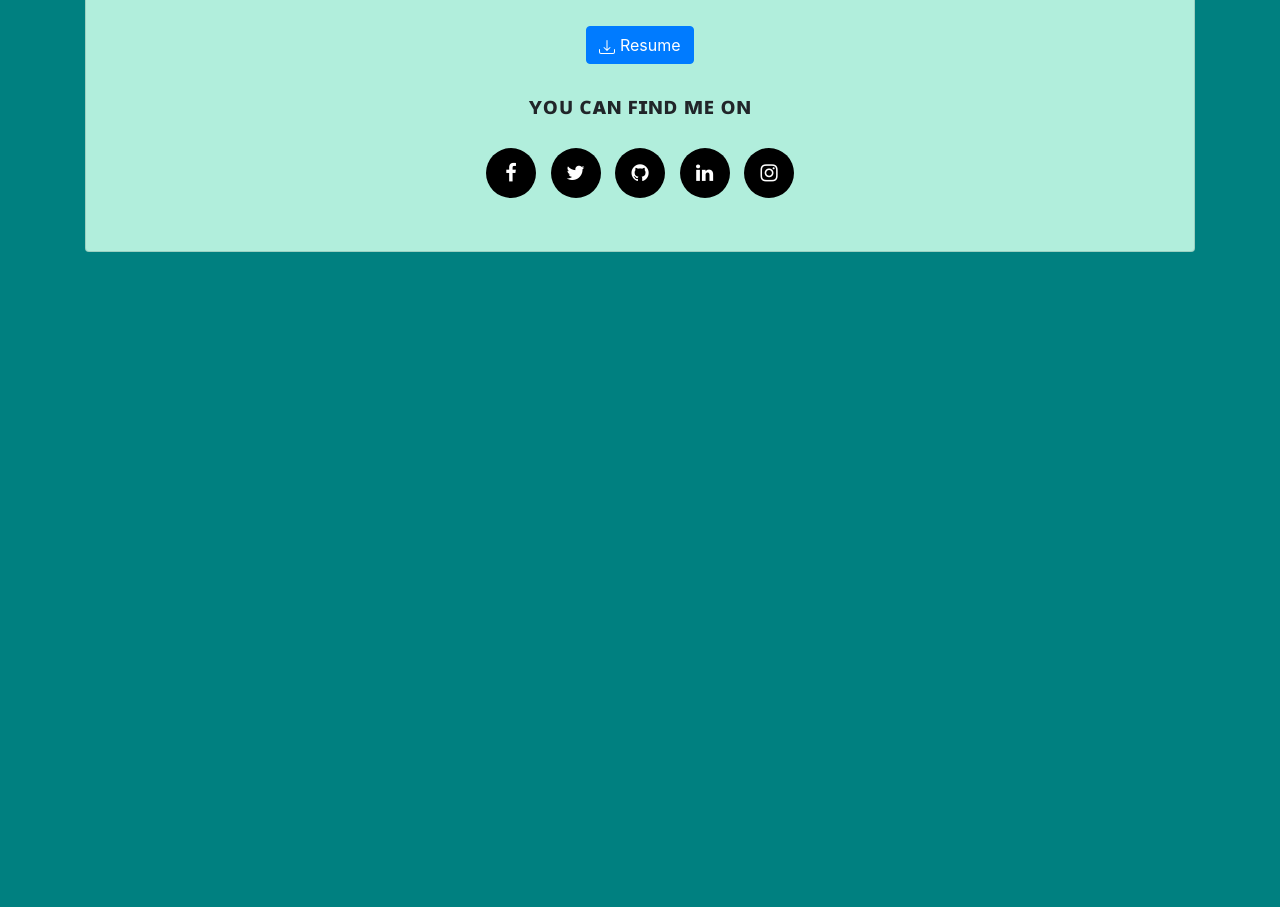
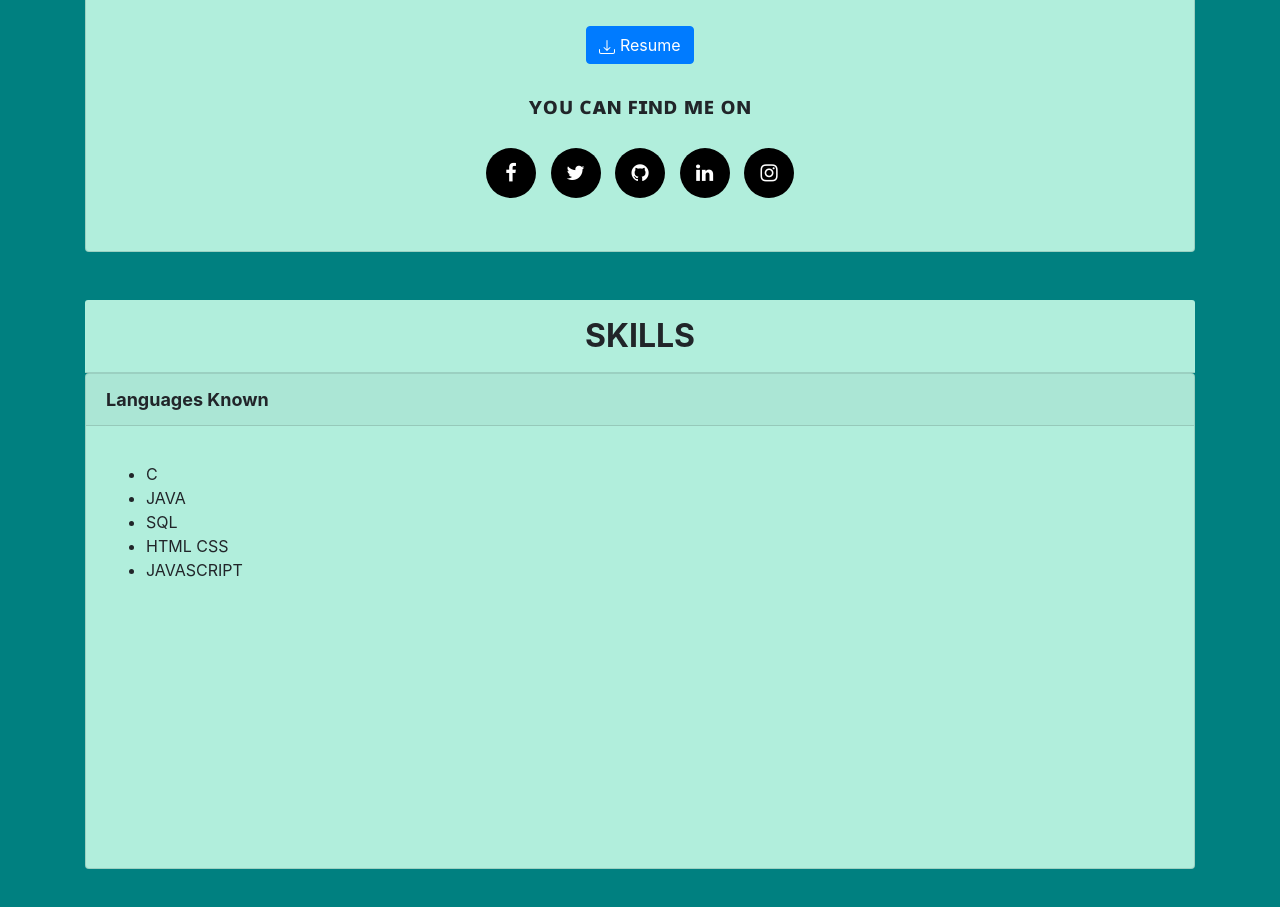
Before and after one commit to nehadubey20/nehadubey_website, a plain HTML site: page index.html in a window 1280 px wide. Shown: the part 899-1806 px from the top of the page. Before the commit the page ends 1199 px from the top, so only its background shows below. Drawn offline with nearby package versions, Linux system fonts and the light colour scheme; files that its build step writes are made by us from their sources.

Commit message:
adding skills section

```diff
--- a/index.html
+++ b/index.html
@@ -23,7 +23,7 @@
 
 <body>
   <div class="container headerNav">
-    <nav class="navbar navbar-expand-lg navbar-light bg-light ">
+    <nav class="navbar navbar-expand-lg navbar-light" style="background-color: rgb(177, 238, 220);">
 
       <b><a href="#" class="navbar-brand">ND</a></b>
       <button class="navbar-toggler" type="button" data-toggle="collapse" data-target="#navbarNavAltMarkup"
@@ -84,7 +84,7 @@
   <div class="container">
     <div class="card text-center">
       <div class="card-header">
-        <B style="font-size: xx-large;"> ABOUT ME!!</B>
+        <B> ABOUT ME!!</B>
       </div>
       <div class="card-body">
         <!-- <h5 class="card-title">------</h5> -->
@@ -123,6 +123,32 @@
   </div><br><br>
 <!-- end of part second -->
 
+<div class="container">
+
+  <div class="card-header" style="background-color: rgb(177, 238, 220); text-align-last: center;">
+      SKILLS
+  </div>
+
+      <div class="card">
+        <div class="card-header" style="font-size: large;">Languages Known</div>
+        <div class="card-body">
+          <p class="card-text">
+            <list>
+              <ul>
+                <li>C</li>
+                <li>JAVA</li>
+                <li>SQL</li>
+                <li>HTML CSS</li>
+                <li>JAVASCRIPT</li>
+
+              </ul>
+            </list>
+        </div>
+      </div>
+    </div><br></br>
+
+
+
 
   <script src="https://code.jquery.com/jquery-3.5.1.slim.min.js"
     integrity="sha384-DfXdz2htPH0lsSSs5nCTpuj/zy4C+OGpamoFVy38MVBnE+IbbVYUew+OrCXaRkfj" crossorigin="anonymous">
--- a/style.css
+++ b/style.css
@@ -34,8 +34,10 @@ h2{
     margin-left: auto;
     font-family: fantasy;
     height: max-content;
-    color: black;
-    font-size: 130%;
+	color: black;
+	font-weight: bold;
+	font-size: 130%;
+	background-color: rgb(177, 238, 220);
 }
 
 p.card-text {
@@ -46,6 +48,12 @@ p.card-text {
 div.card-text {
     font-weight: bold;
     font-size: x-large;
+}
+
+div.card-header{
+	font-size: xx-large;
+	font-weight: bold;
+
 }
 
 ul.social-network {
```
